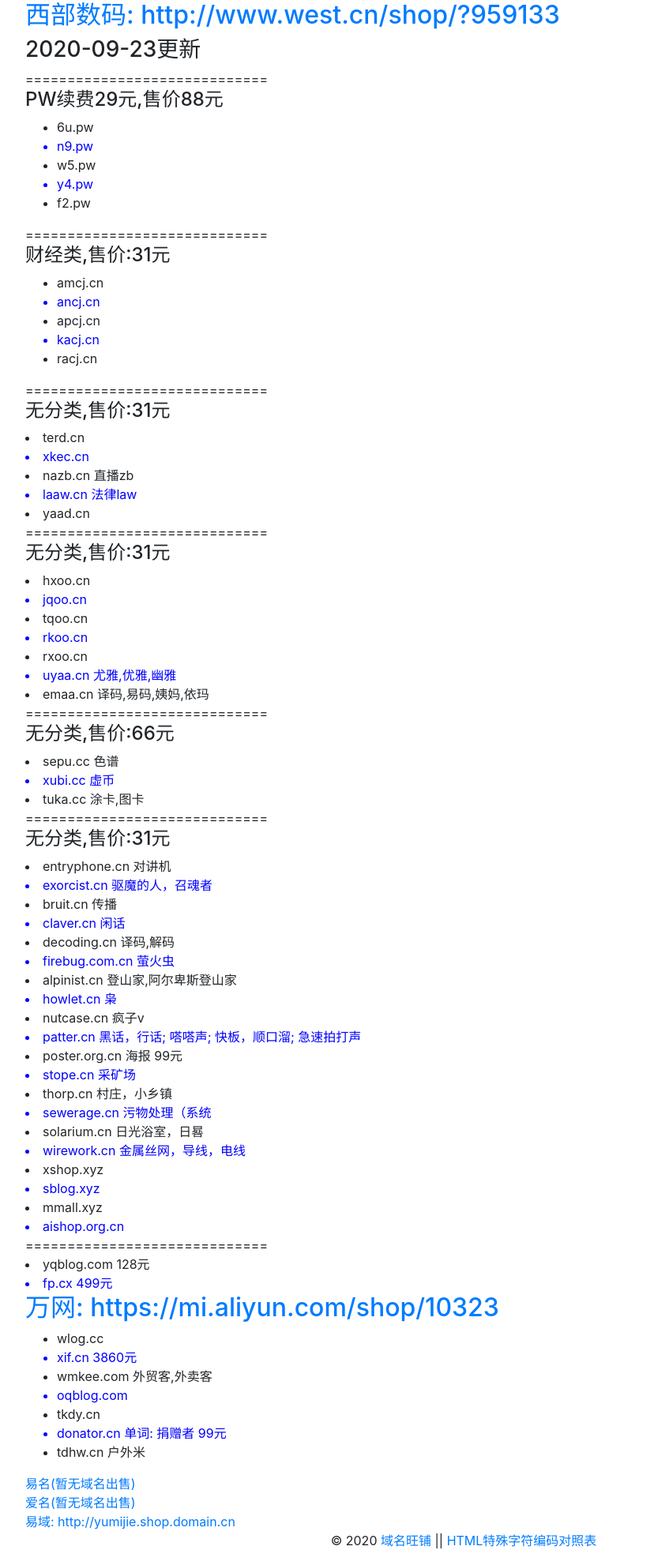
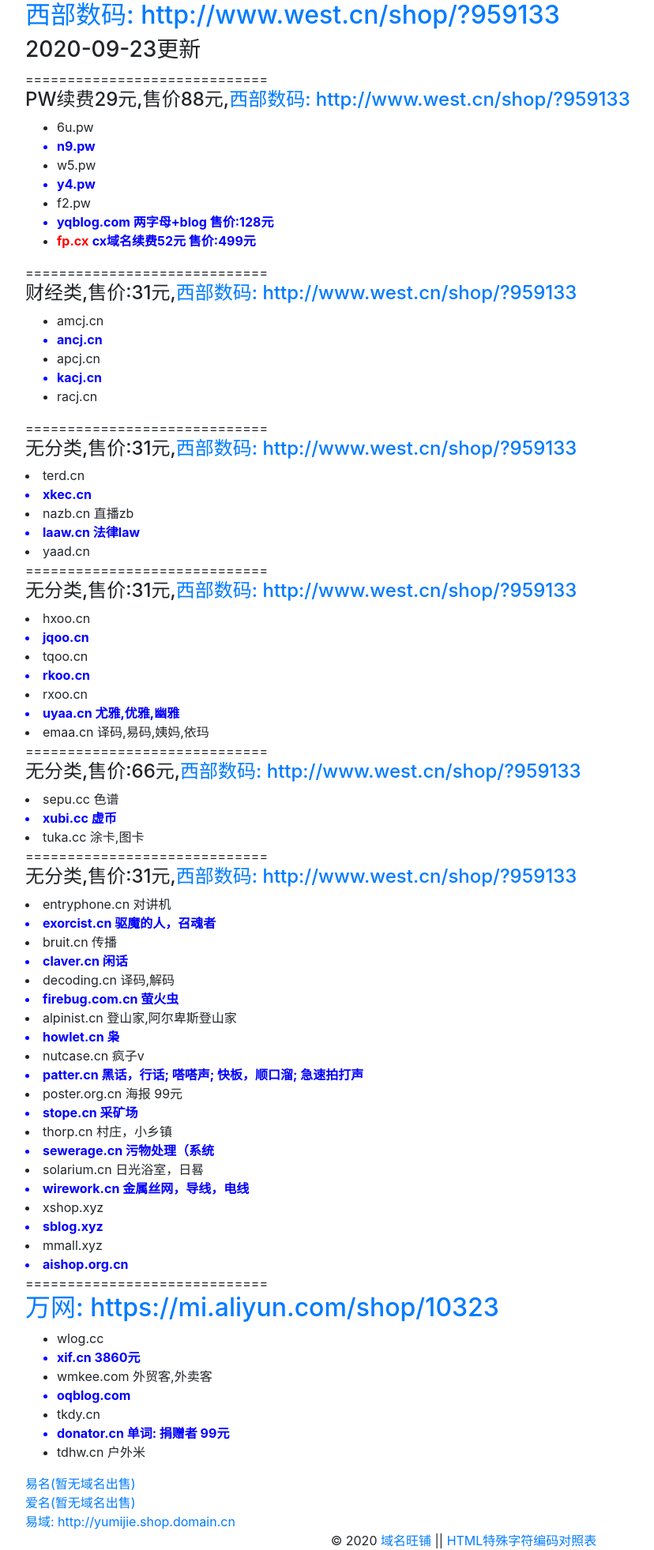
Before and after one commit to sitebox/sitebox.github.io, a PHP site: page / in a window 1280 px wide. Shown: the whole page at 79% size, without its empty margins (53-881 px from the left). Run offline with PHP 8.4, Linux system fonts and the light colour scheme.

Commit message:
2020-09-23 sell

```diff
--- a/index.html
+++ b/index.html
@@ -15,16 +15,18 @@
 <h2><a href="http://www.west.cn/shop/?959133">西部数码: http://www.west.cn/shop/?959133</a></h2>
 <h3>2020-09-23更新</h3>
 =============================
-<br><h4>PW续费29元,售价88元</h4>
+<br><h4>PW续费29元,售价88元,<a href="http://www.west.cn/shop/?959133">西部数码: http://www.west.cn/shop/?959133</a></h4>
 <ul>
 <li>6u.pw</li>
 <li class="dou">n9.pw</li>
 <li>w5.pw</li>
 <li class="dou">y4.pw</li>
 <li>f2.pw</li>
+<li class="dou">yqblog.com    两字母+blog  售价:128元</li>
+<li><span class="cx">fp.cx</span>        <span class="dou">cx域名续费52元     售价:499元</span></li>
 </ul>
 =============================
-<br><h4>财经类,售价:31元</h4>
+<br><h4>财经类,售价:31元,<a href="http://www.west.cn/shop/?959133">西部数码: http://www.west.cn/shop/?959133</a></h4>
 <ul>
 <li>amcj.cn</li>
 <li class="dou">ancj.cn</li>
@@ -33,7 +35,7 @@
 <li>racj.cn</li>
 </ul>
 =============================
-<h4>无分类,售价:31元</h4>
+<h4>无分类,售价:31元,<a href="http://www.west.cn/shop/?959133">西部数码: http://www.west.cn/shop/?959133</a></h4>
 <li>terd.cn</li>
 <li class="dou">xkec.cn</li>
 <li>nazb.cn   直播zb</li>
@@ -41,7 +43,7 @@
 <li>yaad.cn</li>
 
 =============================
-<h4>无分类,售价:31元</h4>
+<h4>无分类,售价:31元,<a href="http://www.west.cn/shop/?959133">西部数码: http://www.west.cn/shop/?959133</a></h4>
 <li>hxoo.cn</li>
 <li class="dou">jqoo.cn</li>
 <li>tqoo.cn</li>
@@ -51,14 +53,14 @@
 <li>emaa.cn  译码,易码,姨妈,依玛</li>
 
 =============================
-<h4>无分类,售价:66元</h4>
+<h4>无分类,售价:66元,<a href="http://www.west.cn/shop/?959133">西部数码: http://www.west.cn/shop/?959133</a></h4>
 
 <li>sepu.cc  色谱</li>
 <li class="dou">xubi.cc  虚币</li>
 <li>tuka.cc  涂卡,图卡</li>
 
 =============================
-<h4>无分类,售价:31元</h4>
+<h4>无分类,售价:31元,<a href="http://www.west.cn/shop/?959133">西部数码: http://www.west.cn/shop/?959133</a></h4>
 
 <li>entryphone.cn   对讲机</li>
 <li class="dou">exorcist.cn     驱魔的人，召魂者</li>
@@ -82,8 +84,7 @@
 <li class="dou">aishop.org.cn</li>
 =============================
 <br>
-<li>yqblog.com     128元</li>
-<li class="dou">fp.cx          499元</li>
+
 
 <h2><a href="https://mi.aliyun.com/shop/10323">万网: https://mi.aliyun.com/shop/10323</a></h2>
 <ul>
--- a/style.css
+++ b/style.css
@@ -1,6 +1,12 @@
 .dou{
 color:blue;
+font-weight: 700;
 }
+.cx{
+color:red;
+font-weight: 700;
+}
+
 #footer{
 	text-align: center;
 
```
